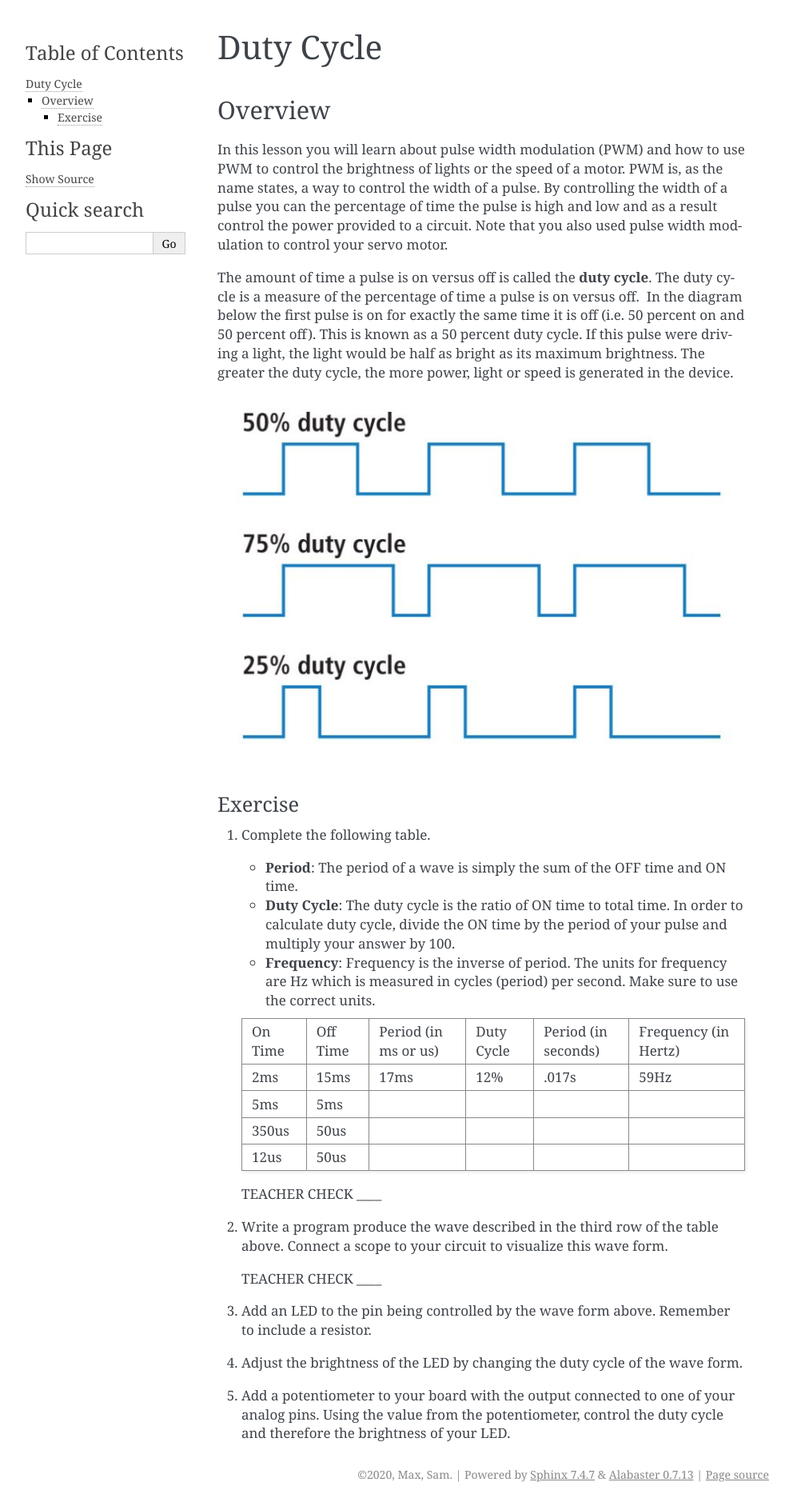
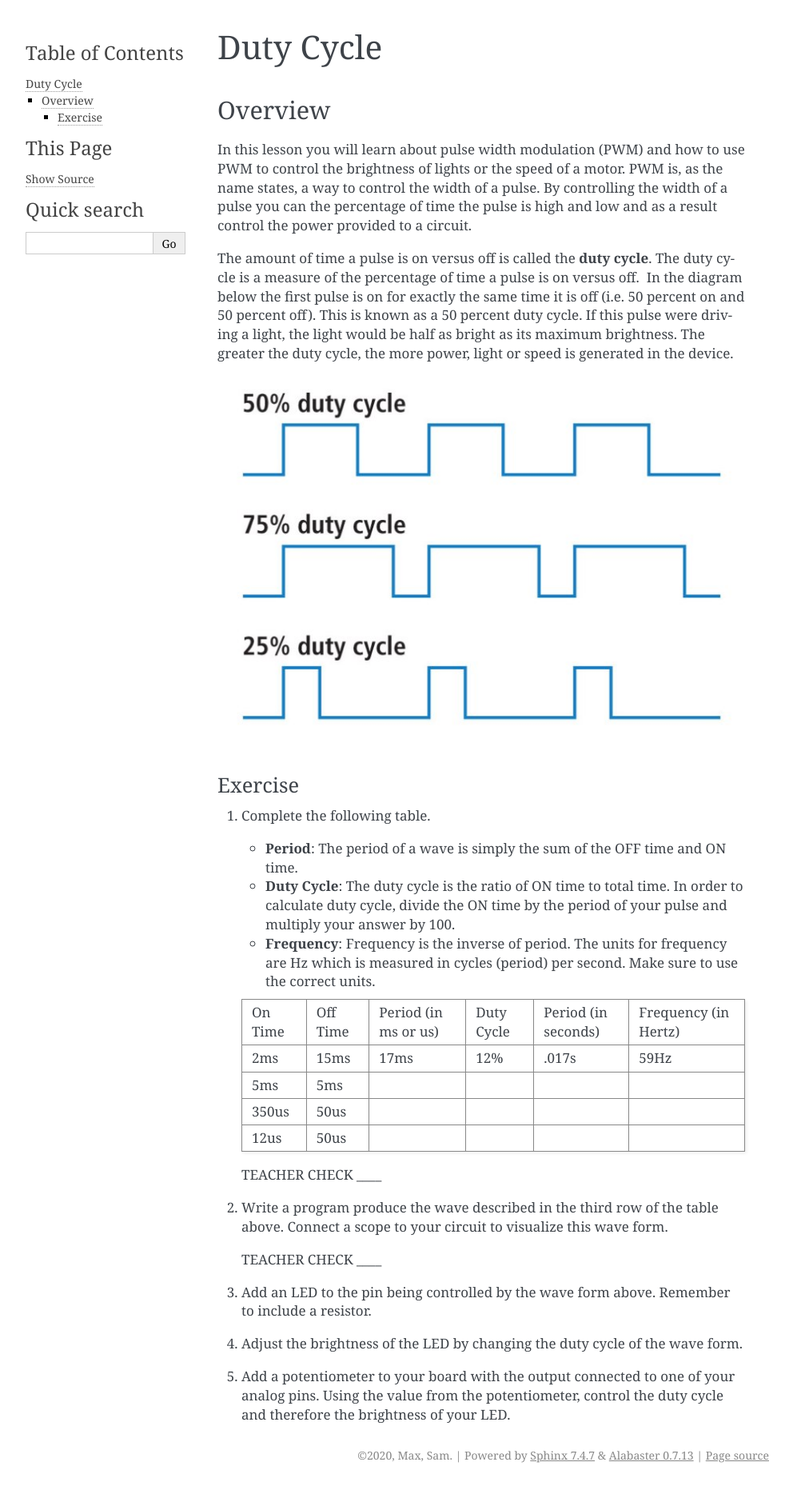
Before and after one commit to maxtkc/mvths-wiki, a Sphinx documentation site: the page built from docs/054-duty-cycle.rst, in a window 1280 px wide. Shown: the whole page at 80% size, without its empty margins (148-1140 px from the left). Built offline with Sphinx 7.4.7, drawn with Linux system fonts in a browser that asks for light colours; pages that are not in the unit, such as notebooks, are missing from menus; after the commit the page ends 1859 px from its top, so only the background shows below that.

Commit message:
Update 054-duty-cycle.rst

```diff
--- a/docs/054-duty-cycle.rst
+++ b/docs/054-duty-cycle.rst
@@ -4,7 +4,7 @@ Duty Cycle
 Overview
 --------
 
-In this lesson you will learn about pulse width modulation (PWM) and how to use PWM to control the brightness of lights or the speed of a motor. PWM is, as the name states, a way to control the width of a pulse. By controlling the width of a pulse you can the percentage of time the pulse is high and low and as a result control the power provided to a circuit. Note that you also used pulse width modulation to control your servo motor.
+In this lesson you will learn about pulse width modulation (PWM) and how to use PWM to control the brightness of lights or the speed of a motor. PWM is, as the name states, a way to control the width of a pulse. By controlling the width of a pulse you can the percentage of time the pulse is high and low and as a result control the power provided to a circuit.
 
 The amount of time a pulse is on versus off is called the **duty cycle**. The duty cycle is a measure of the percentage of time a pulse is on versus off.  In the diagram below the first pulse is on for exactly the same time it is off (i.e. 50 percent on and 50 percent off). This is known as a 50 percent duty cycle. If this pulse were driving a light, the light would be half as bright as its maximum brightness. The greater the duty cycle, the more power, light or speed is generated in the device.
 
```
